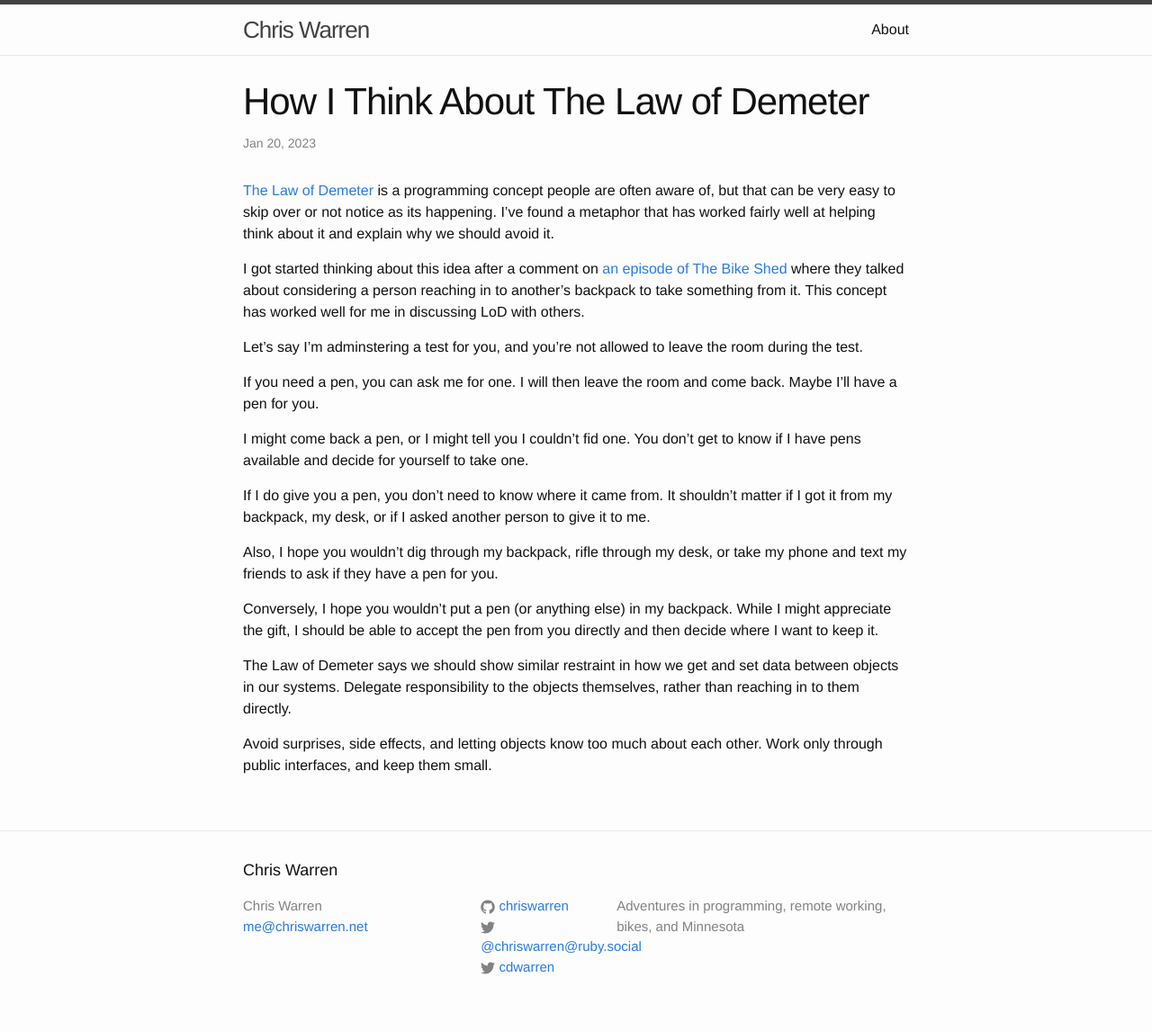
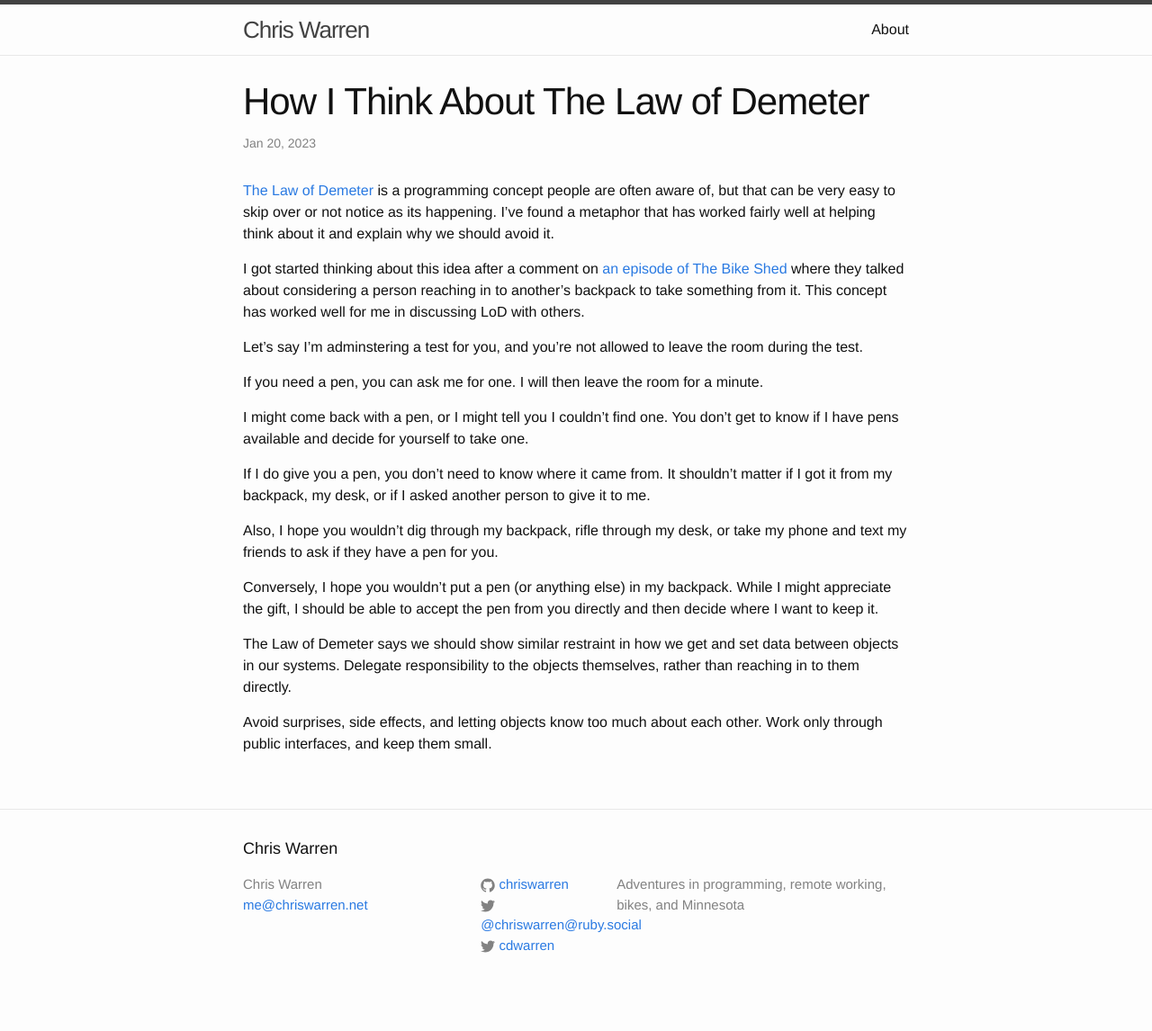
Before and after one commit to chriswarren/chriswarren.github.io, a Jekyll site: the page built from _posts/2023-01-20-law-of-demeter.md, in a window 1280 px wide. Shown: the whole page at 90% size. Built offline with Jekyll 4.4.1, drawn with Linux system fonts in a browser that asks for light colours; after the commit the page ends 1122 px from its top, so only the background shows below that.

Commit message:
Fixing typos leading to small copy edits

```diff
--- a/_posts/2023-01-20-law-of-demeter.md
+++ b/_posts/2023-01-20-law-of-demeter.md
@@ -10,9 +10,9 @@ I got started thinking about this idea after a comment on [an episode of The Bik
 
 Let's say I'm adminstering a test for you, and you're not allowed to leave the room during the test.
 
-If you need a pen, you can ask me for one. I will then leave the room and come back. Maybe I'll have a pen for you.
+If you need a pen, you can ask me for one. I will then leave the room for a minute.
 
-I might come back a pen, or I might tell you I couldn't fid one. You don't get to know if I have pens available and decide for yourself to take one.
+I might come back with a pen, or I might tell you I couldn't find one. You don't get to know if I have pens available and decide for yourself to take one.
 
 If I do give you a pen, you don't need to know where it came from. It shouldn't matter if I got it from my backpack, my desk, or if I asked another person to give it to me.
 
```
